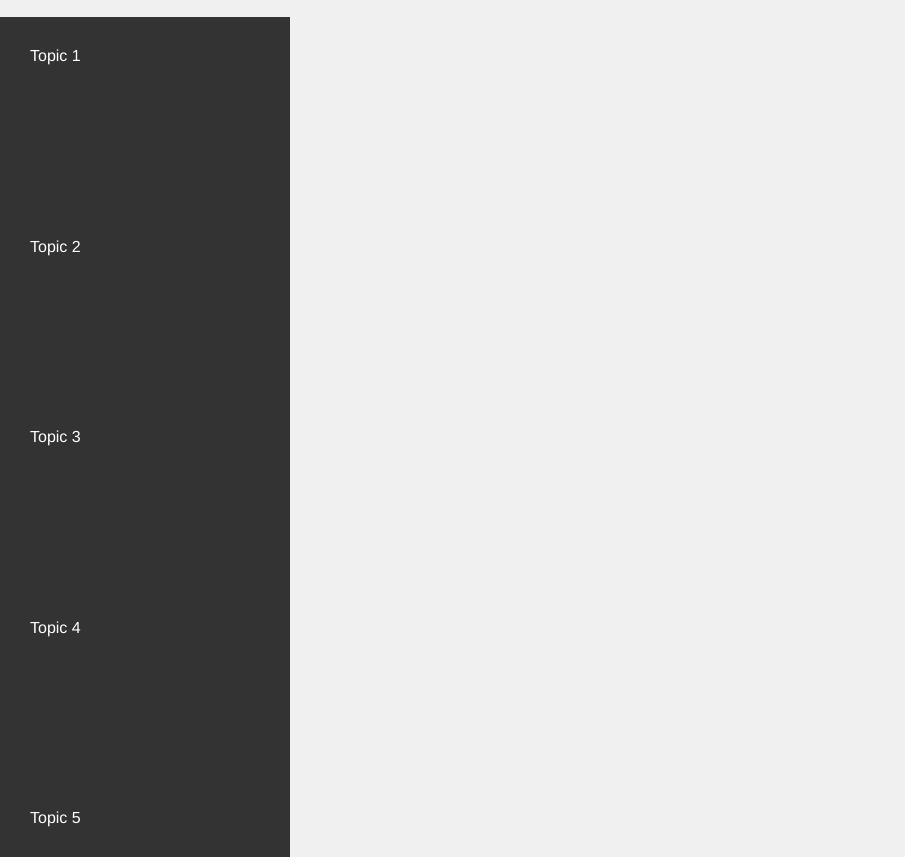
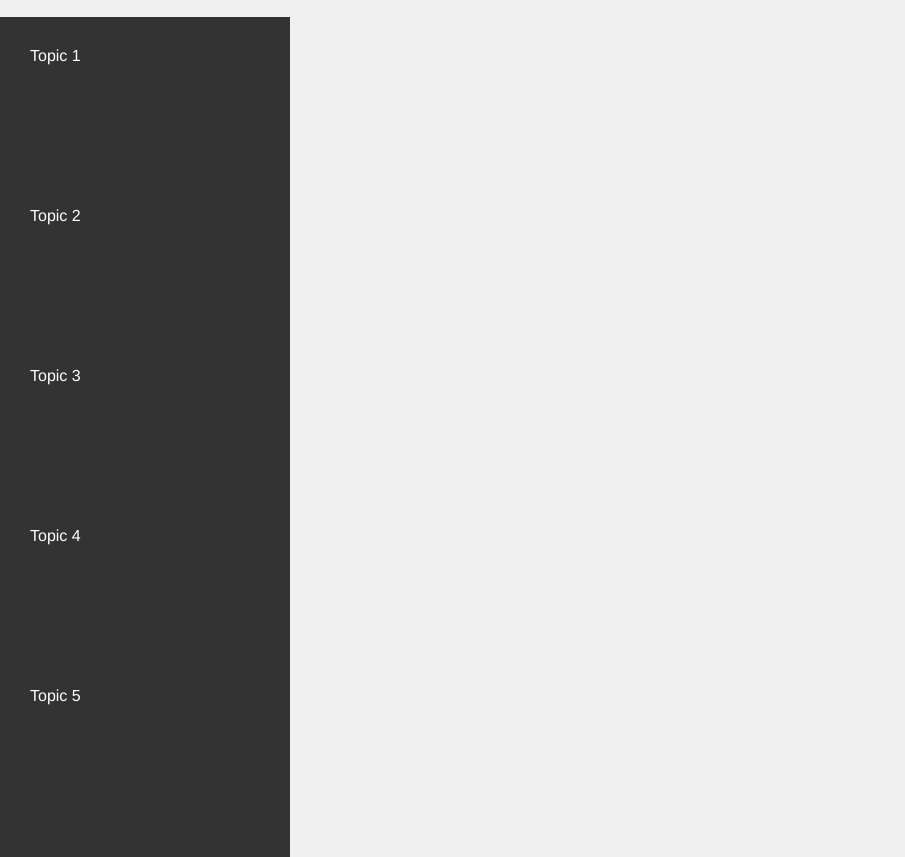
Before and after one commit to rolandogonzagajr/InfoSecH3, a plain HTML site: page index.html in a window 1280 px wide. Shown: the part 65-922 px from the top of the page, without its empty margins (0-905 px from the left). Drawn offline with Linux system fonts and the light colour scheme.

Commit message:
Update style.css

```diff
--- a/style.css
+++ b/style.css
@@ -36,6 +36,7 @@ body {
     transition: background-color 0.3s ease, color 0.3s ease;
     padding: 10px;
     text-align: justify; /* Justify the text in navigation links */
+    flex-grow: 1; /* Allow navigation links to fill available vertical space */
 }
 
 .leftnav a:hover {
```
